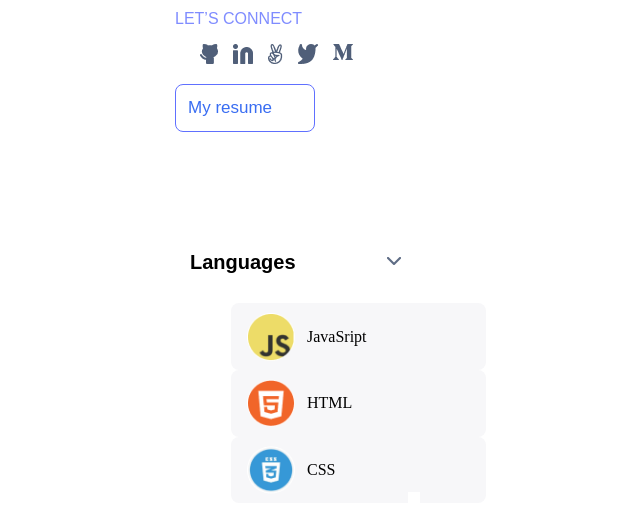
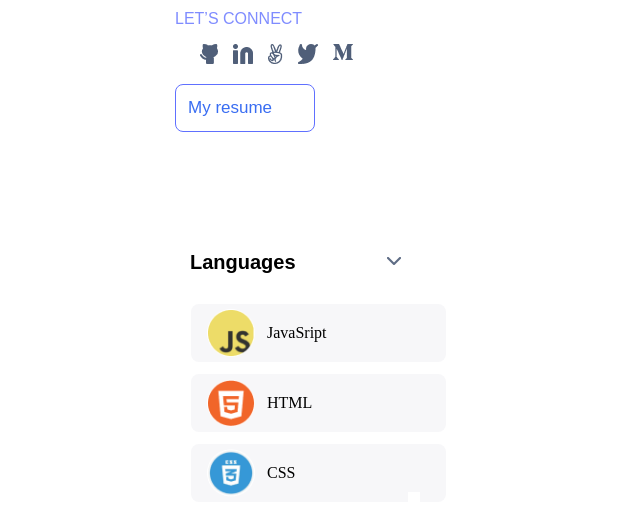
Before and after one commit to jovasal/Finish-Mob-Figma, a plain HTML site: page Index.html in a window 1280 px wide. Shown: the part 3842-4351 px from the top of the page, without its empty margins (302-942 px from the left). Drawn offline with Linux system fonts and the light colour scheme.

Commit message:
HTML ordered
HTML ordered and Languages changed

```diff
--- a/Index.html
+++ b/Index.html
@@ -266,8 +266,8 @@
                   <img src="./images/Icon-Chevron-Down-Larger.png" alt="" />
                 </button>
               </li>
-              <li class="language-list">
-                <ul>
+              <li>
+                <ul class="language-list">
                   <li class="JavaScript1">
                     <div class="lang">
                       <img src="./images/Ellipse-1.png" alt="" />
@@ -279,12 +279,12 @@
                       <img src="./images/Ellipse-2.png" alt="" />
                       <p>HTML</p>
                     </div>
+                  </li>
                   <li class="CSS1">
                     <div class="lang">
                       <img src="./images/Ellipse-3.png" alt="" />
                       <p>CSS</p>
                     </div>
-                    </li>
                   </li>
                 </ul>
               </li>
```
Lines whose indentation alone changed are shown as unchanged.
